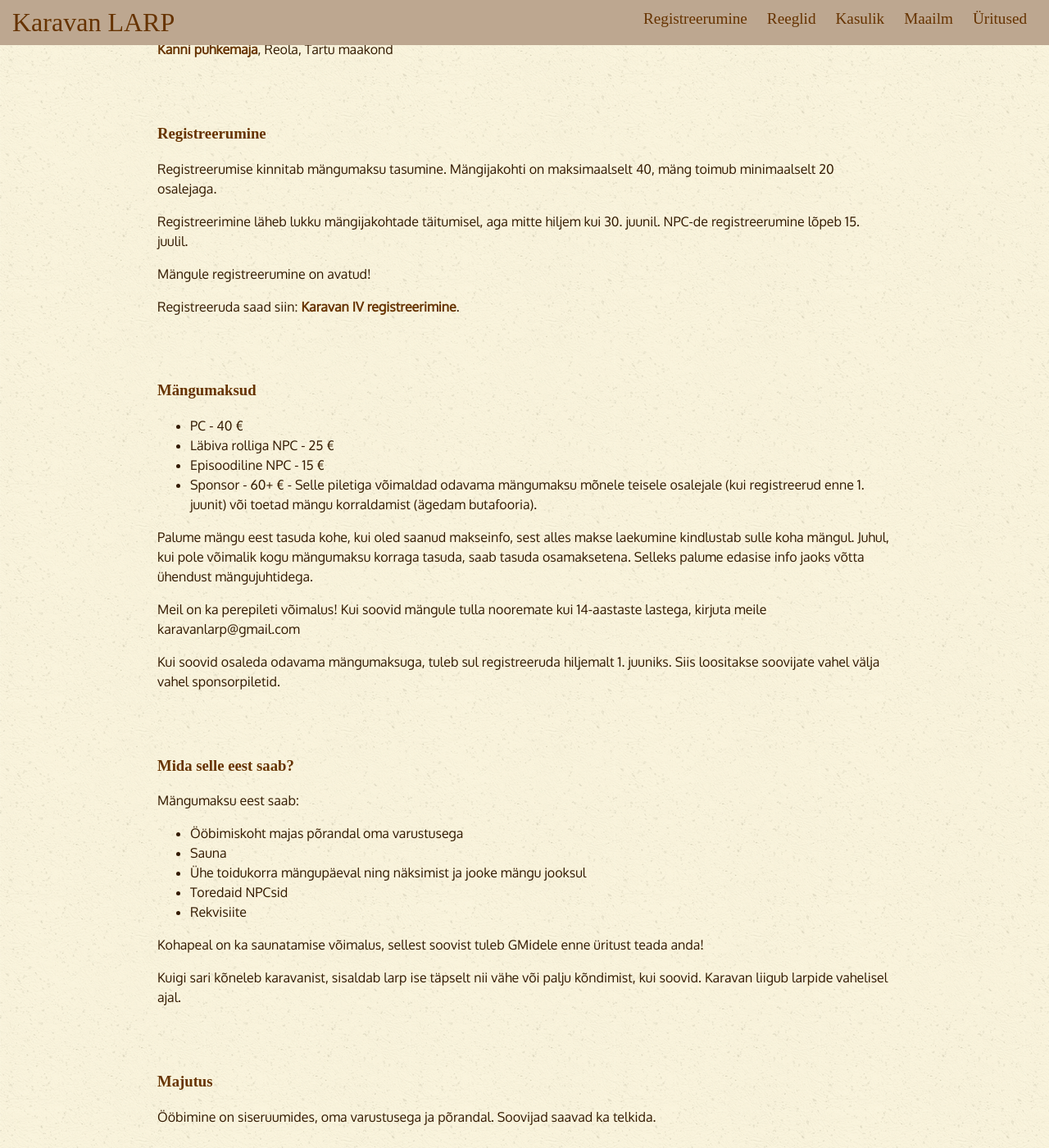
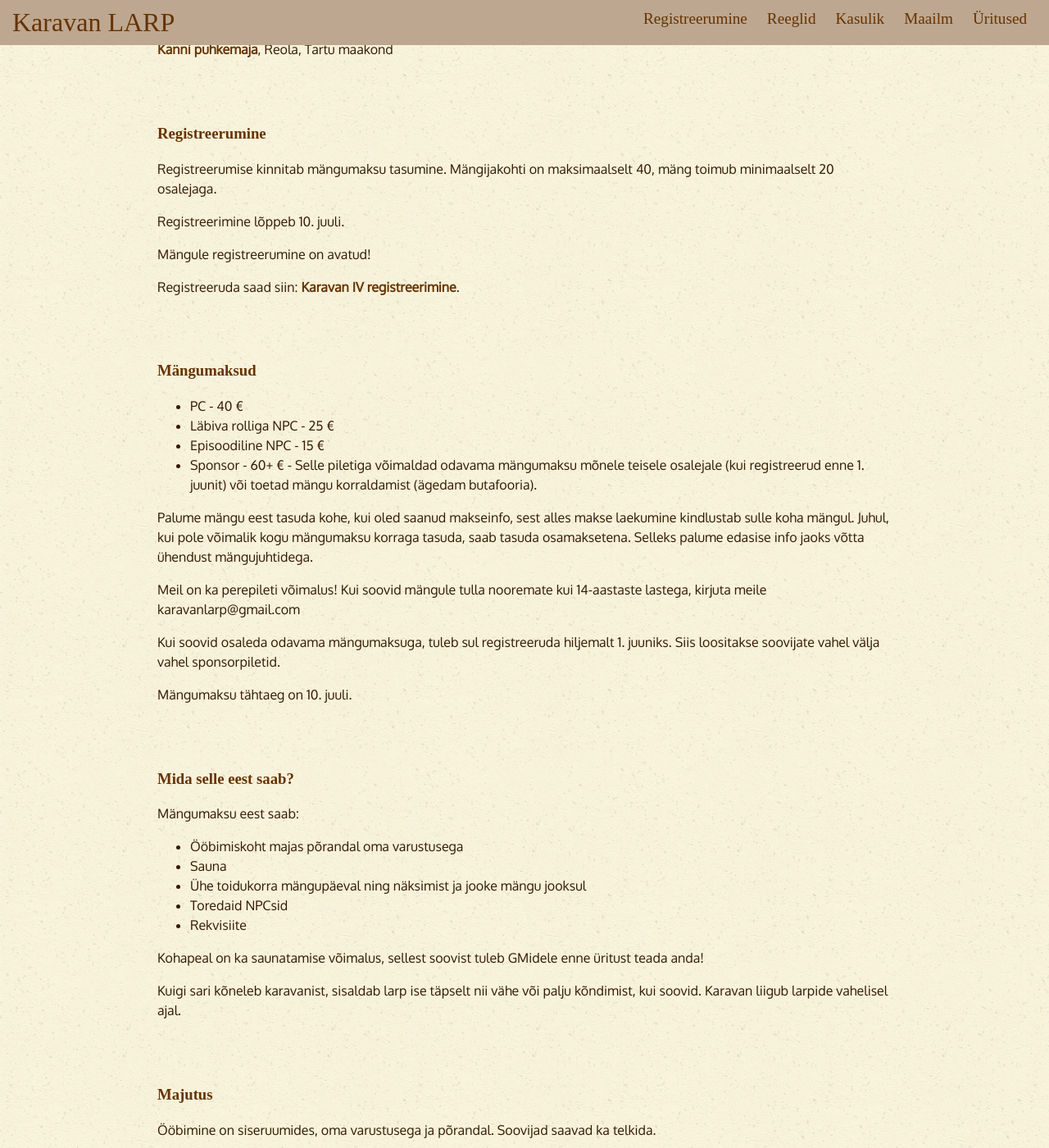
Before and after one commit to karavanlarp/karavanlarp.github.io, a Jekyll site: the page built from est/events/caravan4.md, in a window 1280 px wide and 1400 px high, scrolled down 896 px. Shown: the whole window at 82% size. Built offline with Jekyll 4.4.1, drawn with Linux system fonts in a browser that asks for light colours; some web fonts are replaced.

Commit message:
Update caravan4.md
dates added

```diff
--- a/est/events/caravan4.md
+++ b/est/events/caravan4.md
@@ -27,7 +27,7 @@
 
 Registreerumise kinnitab mängumaksu tasumine. Mängijakohti on maksimaalselt 40, mäng toimub minimaalselt 20 osalejaga.
 
-Registreerimine läheb lukku mängijakohtade täitumisel, aga mitte hiljem kui 30. juunil. NPC-de registreerumine lõpeb 15. juulil.
+Registreerimine lõppeb 10. juuli.
 
 Mängule registreerumine on avatud!
 
@@ -45,6 +45,8 @@
 Meil on ka perepileti võimalus! Kui soovid mängule tulla nooremate kui 14-aastaste lastega, kirjuta meile karavanlarp@gmail.com
 
 Kui soovid osaleda odavama mängumaksuga, tuleb sul registreeruda hiljemalt 1. juuniks. Siis loositakse soovijate vahel välja vahel sponsorpiletid.
+
+Mängumaksu tähtaeg on 10. juuli.
 
 ### Mida selle eest saab?
 
```
